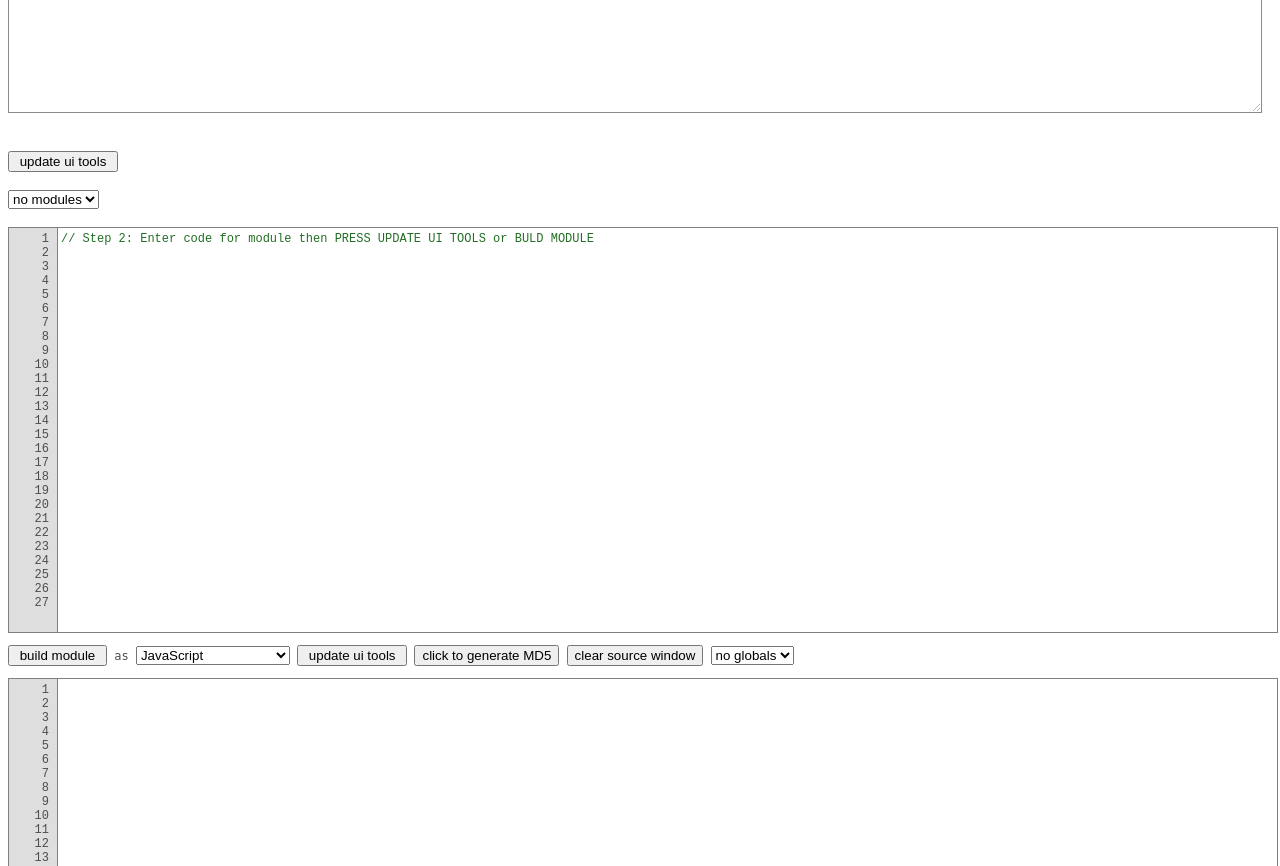
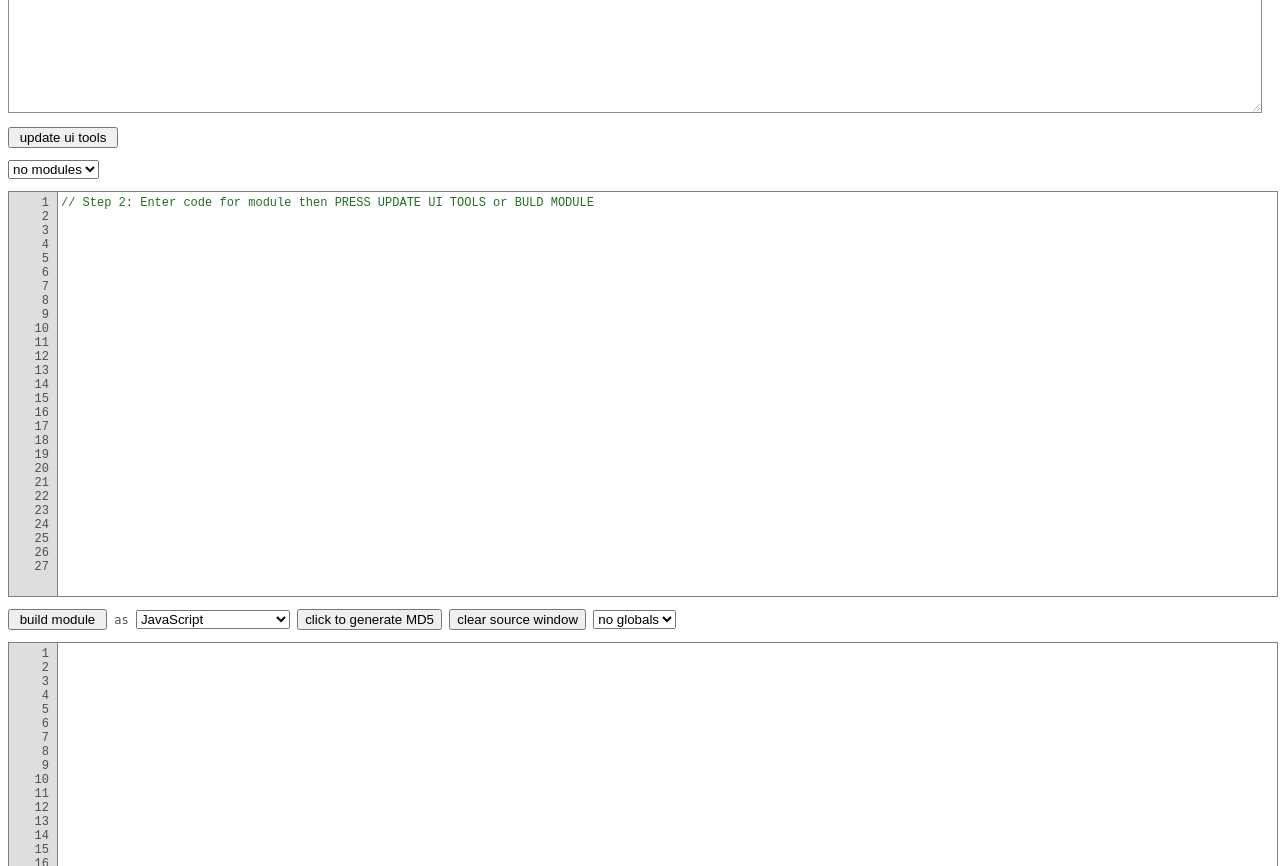
Before and after one commit to Seagat2011/JSCASETool-JINSIL-JINT-Bluebird-, a plain HTML site: page index.htm in a window 1280 px wide. Shown: the part 360-1226 px from the top of the page. Drawn offline with Linux system fonts and the light colour scheme.

```diff
--- a/index.htm
+++ b/index.htm
@@ -896,18 +896,15 @@
 <div id=selected style='display:none'></div>
 
 <textarea class=cssCode id=txtarea_srcStackTrace placeholder='Step 1: Enter stacktrace then press UPDATE UI TOOLS'></textarea>
-<br><br>
+<p>
 <input id=btnTranslate type=button value=' update ui tools ' onclick='translatorTool()'/>
-<br><br>
 <div id=__main style='color:#4e4e4e;font-size:10;font-family:"liberation serif";'>
 <select id=selBoxModules onclick=refresh_module(this.selectedIndex)>
 <option default=0>  no modules </option>
 </select>
 </div>
-<br>
-
+</p>
 <textarea id=txtarea_srcCode></textarea>
-
 <p>
 <!--
 <select id=selBoxSource>
@@ -982,7 +979,7 @@
 <option>  VHDL </option>
 <option>  XML shift+F12 </option>
 </select>
-<input id=btnTranslate type=button value=' update ui tools ' onclick='translatorTool()'/>
+<!--<input id=btnTranslate type=button value=' update ui tools ' onclick='translatorTool()'/>-->
 <input id=btnTranslate type=button value='click to generate MD5' onclick='MD5()'/>
 <input id=btnTranslate type=button value='clear source window' onclick='clear_window()'/>
 <!--<input id=btnTranslate type=button value=' refresh modules ' onclick='refresh_module()'/>-->
```
Also changed, not shown: index.blaze.htm (+2 -2 lines), IMG/Screenshot - 09072015 - 05:05:37 PM.png (deleted), IMG/Screenshot - 09072015 - 05:11:35 PM.png (deleted), IMG/Screenshot - 09072015 - 11:34:22 PM.png (deleted), IMG/Screenshot_2017-03-19_14-45-24.png (added), IMG/Screenshot_2017-03-19_14-49-56.png (added).
